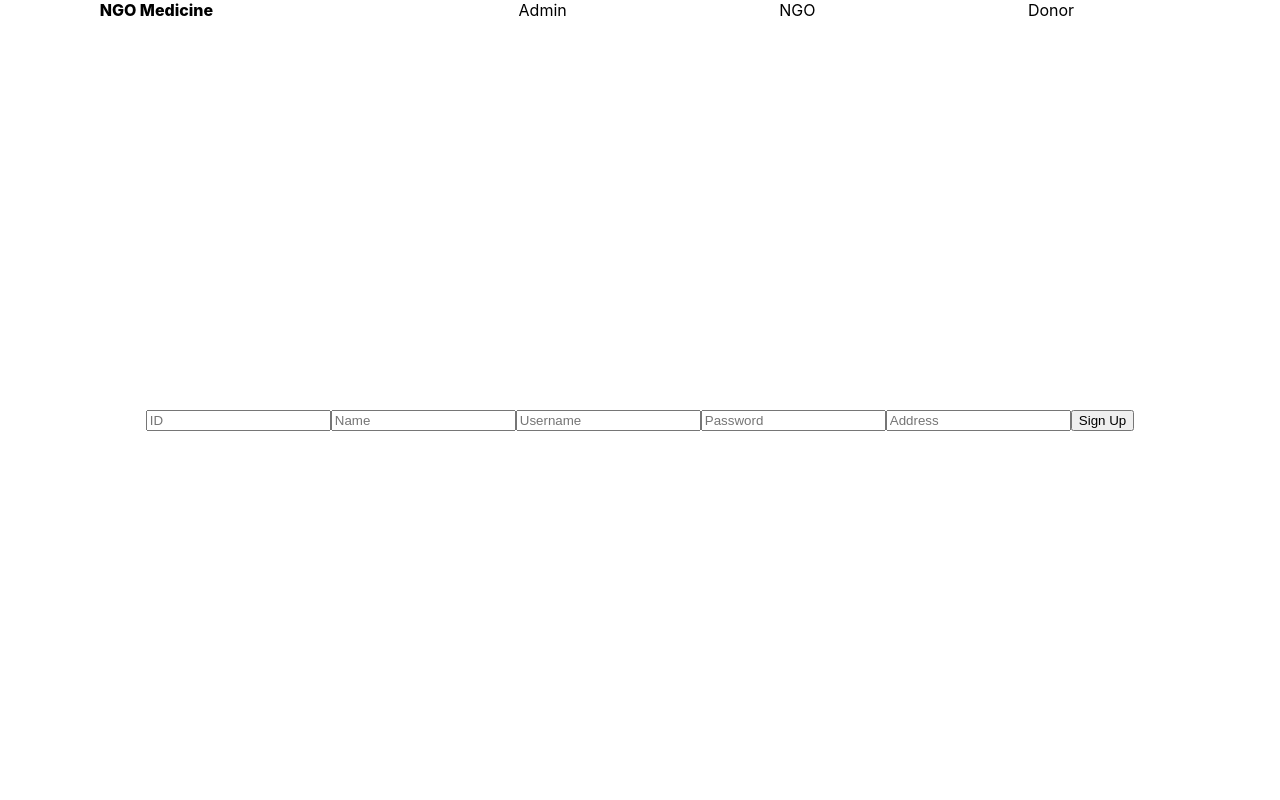
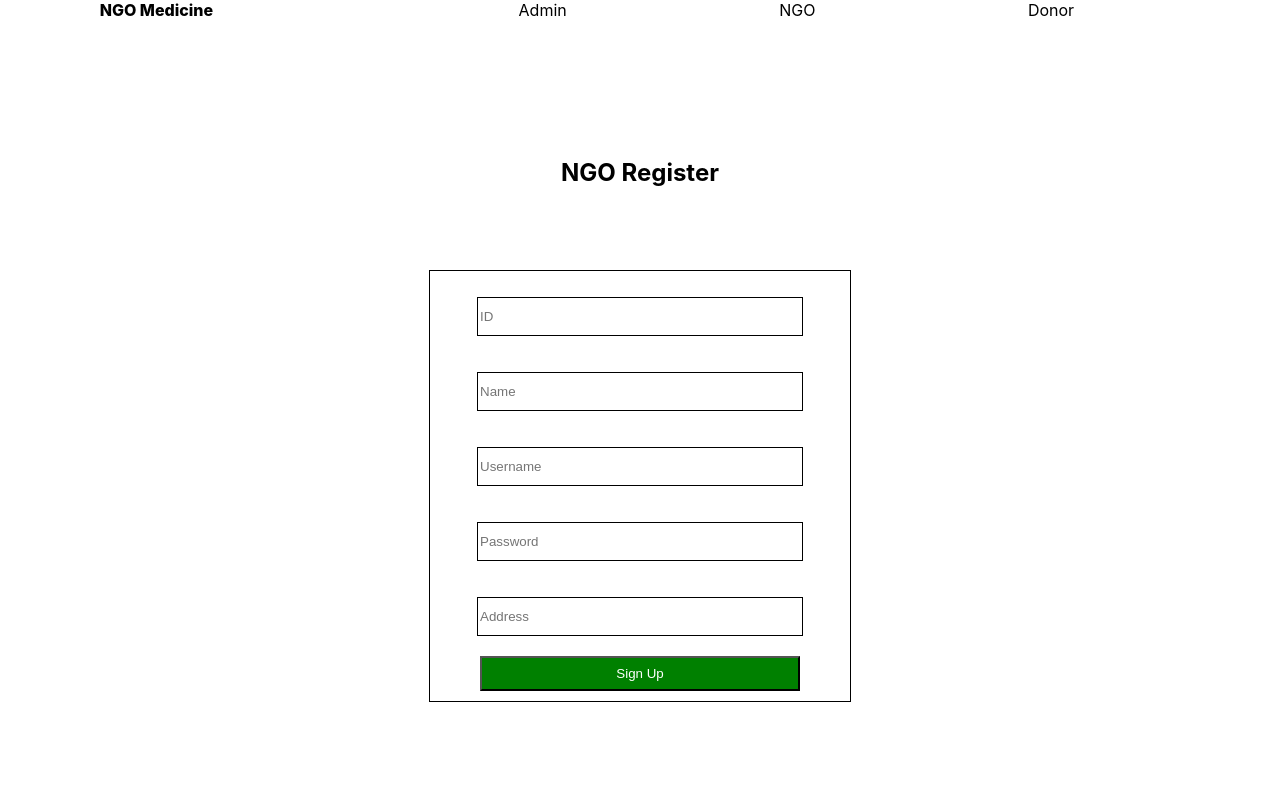
Before and after one commit to shreyash7865/ngo-frontend, a React (Create React App) app: page /ngo-signup in a window 1280 px wide. Shown: the top 800 px of the page. Built offline with nearby package versions, Linux system fonts and the light colour scheme.

Commit message:
final design commit

```diff
--- a/src/Components/Pages/NGO/NGOSignup.js
+++ b/src/Components/Pages/NGO/NGOSignup.js
@@ -1,6 +1,6 @@
 import React, { useState } from 'react';
 import axios from 'axios';
-
+import './NGOrequest.css';
 const NGOSignup = () => {
   const [id, setId] = useState('');
   const [name, setName] = useState('');
@@ -29,15 +29,19 @@ const NGOSignup = () => {
   };
 
   return (
-    <div style={{ display: 'flex', justifyContent: 'center', alignItems: 'center', height: '100vh' }}>
-      <form onSubmit={handleSubmit}>
-        <input type="text" placeholder="ID" value={id} onChange={(e) => setId(e.target.value)} />
-        <input type="text" placeholder="Name" value={name} onChange={(e) => setName(e.target.value)} />
-        <input type="text" placeholder="Username" value={username} onChange={(e) => setUsername(e.target.value)} />
-        <input type="password" placeholder="Password" value={password} onChange={(e) => setPassword(e.target.value)} />
-        <input type="text" placeholder="Address" value={address} onChange={(e) => setAddress(e.target.value)} />
+    <div className='ngo-request-section' style={{ display: 'flex', justifyContent: 'center', alignItems: 'center', height: '100vh' }}>
+        <h2>NGO Register</h2>
+        <div className="ngo-request-form">
+        <form onSubmit={handleSubmit}>
+        <input type="text" placeholder="ID" value={id} onChange={(e) => setId(e.target.value)} /> <br />
+        <input type="text" placeholder="Name" value={name} onChange={(e) => setName(e.target.value)} /> <br />
+        <input type="text" placeholder="Username" value={username} onChange={(e) => setUsername(e.target.value)} /> <br />
+        <input type="password" placeholder="Password" value={password} onChange={(e) => setPassword(e.target.value)} /> <br />
+        <input type="text" placeholder="Address" value={address} onChange={(e) => setAddress(e.target.value)} /> <br />
         <button type="submit">Sign Up</button>
       </form>
+        </div>
+
     </div>
   );
 };
```
